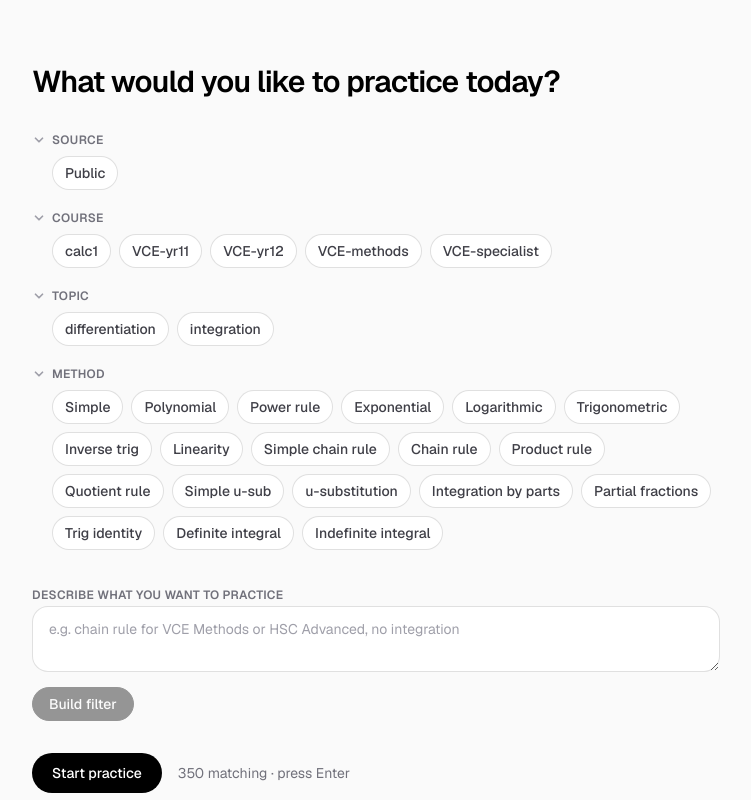
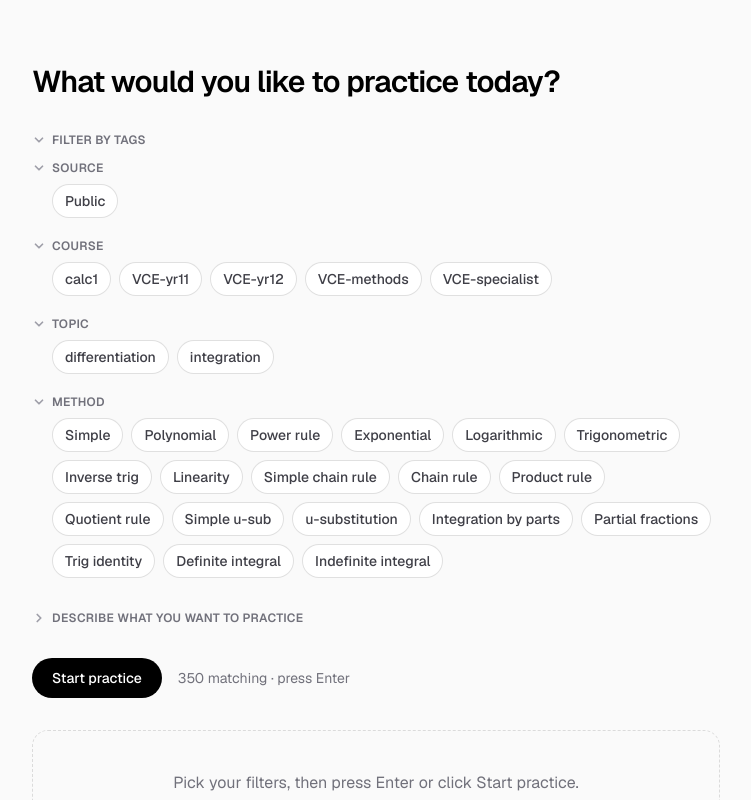
Before and after one commit to yinan-you/practicecalculus, a Next.js app: page / in a window 1280 px wide. Shown: the top 800 px of the page, without its empty margins (264-1015 px from the left). Built offline with nearby package versions, Linux system fonts and the light colour scheme.

Commit message:
Refactor PracticeSession component to include CollapsibleSection for CustomFilterChat and FilterControls, enhancing UI organization and user experience.

```diff
--- /dev/null
+++ b/src/components/collapsible-section.tsx
@@ -0,0 +1,58 @@
+"use client";
+
+import { useState } from "react";
+
+type CollapsibleSectionProps = {
+  title: string;
+  defaultExpanded?: boolean;
+  collapsedHint?: string;
+  children: React.ReactNode;
+};
+
+function Chevron({ expanded }: { expanded: boolean }) {
+  return (
+    <svg
+      aria-hidden
+      viewBox="0 0 16 16"
+      className={`h-3.5 w-3.5 shrink-0 text-zinc-400 transition-transform ${expanded ? "rotate-90" : ""}`}
+      fill="none"
+      stroke="currentColor"
+      strokeWidth="2"
+      strokeLinecap="round"
+      strokeLinejoin="round"
+    >
+      <path d="M6 4l4 4-4 4" />
+    </svg>
+  );
+}
+
+export function CollapsibleSection({
+  title,
+  defaultExpanded = true,
+  collapsedHint,
+  children,
+}: CollapsibleSectionProps) {
+  const [expanded, setExpanded] = useState(defaultExpanded);
+
+  return (
+    <section className="w-full">
+      <button
+        type="button"
+        onClick={() => setExpanded((open) => !open)}
+        aria-expanded={expanded}
+        className="mb-3 flex w-full items-center gap-1.5 text-left"
+      >
+        <Chevron expanded={expanded} />
+        <span className="text-xs font-semibold uppercase tracking-wide text-zinc-500">
+          {title}
+        </span>
+        {!expanded && collapsedHint && (
+          <span className="truncate text-xs font-medium text-zinc-400">
+            · {collapsedHint}
+          </span>
+        )}
+      </button>
+      {expanded && children}
+    </section>
+  );
+}
--- a/src/components/custom-filter-chat.tsx
+++ b/src/components/custom-filter-chat.tsx
@@ -56,10 +56,7 @@ export function CustomFilterChat({ onApply }: CustomFilterChatProps) {
   };
 
   return (
-    <div className="space-y-2">
-      <label className="text-xs font-semibold uppercase tracking-wide text-zinc-500">
-        Describe what you want to practice
-      </label>
+    <div className="space-y-2 pl-5">
       <textarea
         value={text}
         onChange={(event) => setText(event.target.value)}
--- a/src/components/practice-session.tsx
+++ b/src/components/practice-session.tsx
@@ -18,6 +18,7 @@ import { FilterControls } from "@/components/filter-controls";
 import { QuestionCard } from "@/components/question-card";
 import { ActiveFilterBanner } from "@/components/active-filter-banner";
 import { CustomFilterChat } from "@/components/custom-filter-chat";
+import { CollapsibleSection } from "@/components/collapsible-section";
 
 type CustomFilter = { query: string; requirement: Requirement };
 
@@ -112,6 +113,22 @@ export function PracticeSession({ questions }: PracticeSessionProps) {
 
   const hasNoMatches = matchingQuestions.length === 0;
 
+  const selectedChipCount = useMemo(
+    () =>
+      Object.values(filters).reduce(
+        (count, values) => count + (values?.length ?? 0),
+        0,
+      ),
+    [filters],
+  );
+
+  const chipCollapsedHint =
+    selectedChipCount > 0
+      ? `${selectedChipCount} selected`
+      : undefined;
+
+  const customCollapsedHint = customFilter?.query;
+
   return (
     <div className="w-full space-y-8">
       {customFilter && (
@@ -121,14 +138,25 @@ export function PracticeSession({ questions }: PracticeSessionProps) {
         />
       )}
 
+      <CollapsibleSection
+        title="Filter by tags"
+        collapsedHint={chipCollapsedHint}
+      >
         <FilterControls
           filters={filters}
           visibleValues={visibleValues}
           onToggle={handleToggle}
           onClear={handleClear}
         />
+      </CollapsibleSection>
 
+      <CollapsibleSection
+        title="Describe what you want to practice"
+        defaultExpanded={false}
+        collapsedHint={customCollapsedHint}
+      >
         <CustomFilterChat onApply={handleApplyCustomFilter} />
+      </CollapsibleSection>
 
       <div className="flex items-center gap-4">
         <button
```
Lines whose indentation alone changed are shown as unchanged.
